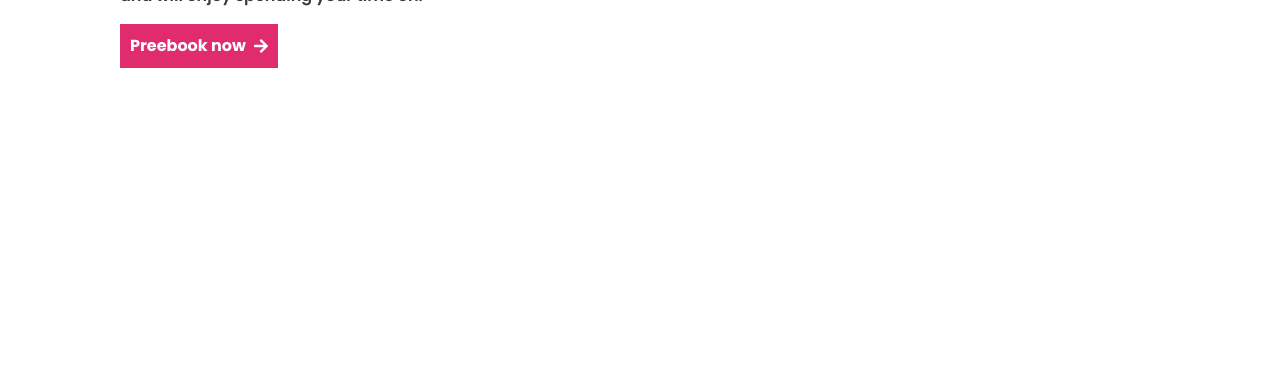
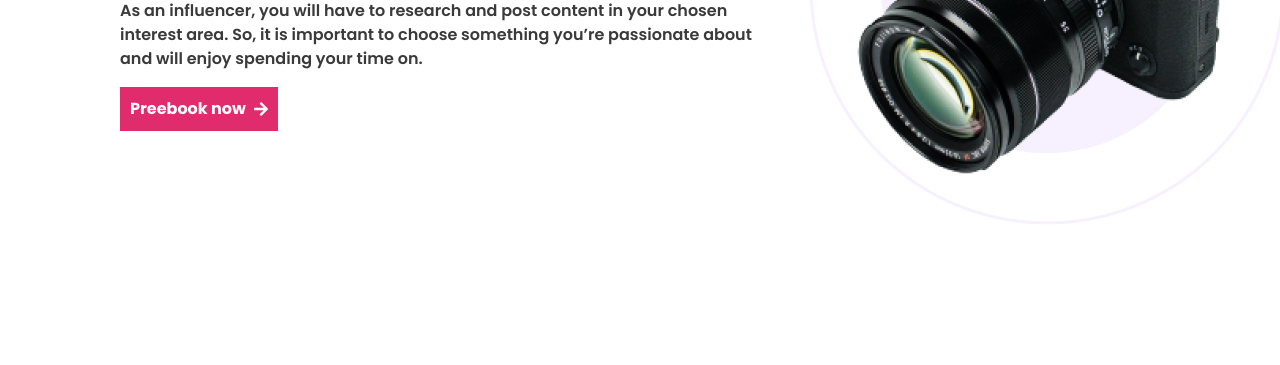
Before and after one commit to snirob786/influencer-gear, a plain HTML site: page index.html in a window 1280 px wide. Shown: the part 435-800 px from the top of the page. Drawn offline with Linux system fonts and the light colour scheme; the site is published under a folder, as on GitHub Pages, so addresses that start at the root find nothing.

Commit message:
Update 15/01/22 5:33PM

```diff
--- a/index.html
+++ b/index.html
@@ -76,8 +76,8 @@ Influencer
                         </div>
 
                         <div class="header-right">
-                            <img src="/images/Circle design.svg" alt="background-circles" class="background-circles">
-                            <img src="/images/main-camera.png" alt="Camera" class="camera-image">
+                            <img src="images/Circle design.svg" alt="background-circles" class="background-circles">
+                            <img src="images/main-camera.png" alt="Camera" class="camera-image">
                         </div>
                     </div>
 
```
